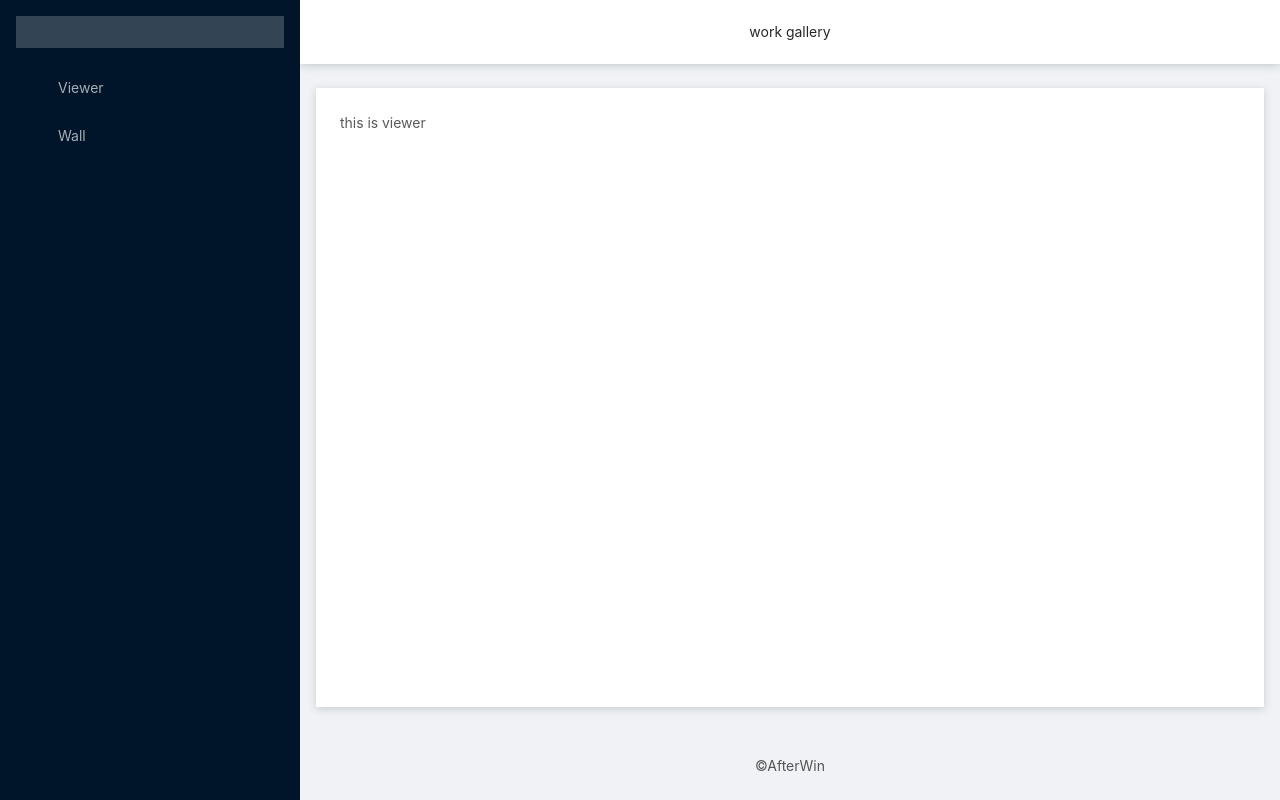
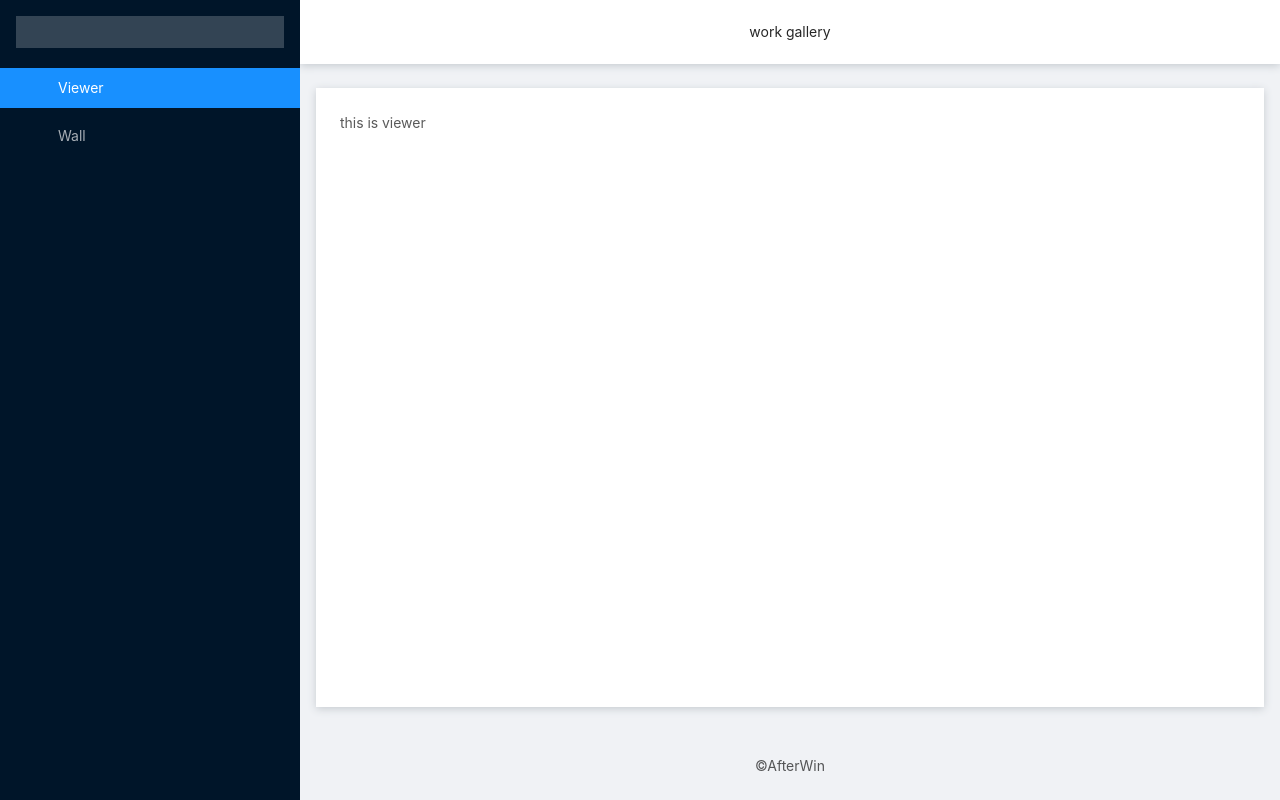
Before and after one commit to CJ-Zheng1023/work-gallery, a Vue app: page /viewer in a window 1280 px wide. Built offline with nearby package versions, Linux system fonts and the light colour scheme.

Commit message:
fix(sider菜单): 修改进入页面左侧菜单未选中的问题

```diff
--- a/src/layouts/sider/Menu.js
+++ b/src/layouts/sider/Menu.js
@@ -3,6 +3,11 @@ import routes from '@/router/routes'
 const { SubMenu, Item } = Menu
 export default {
   name: 'Menu',
+  data() {
+    return {
+      path: this.$route.path
+    }
+  },
   methods: {
     generateMenus(routes) {
       return routes.map(route => {
@@ -31,7 +36,7 @@ export default {
   },
   render() {
     return (
-      <Menu theme="dark" mode="inline">
+      <Menu theme="dark" mode="inline" defaultSelectedKeys={[this.path]}>
         {this.generateMenus(routes)}
       </Menu>
     )
```
